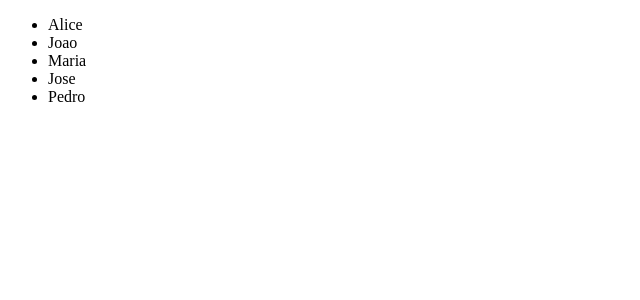
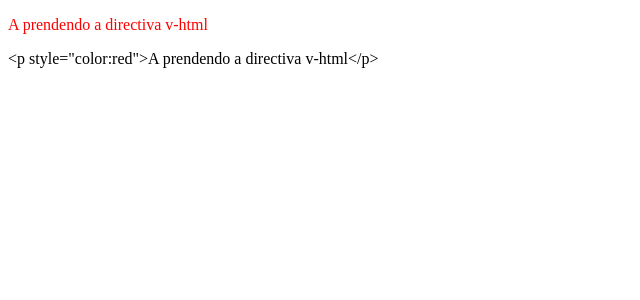
Before and after one commit to ITSimaoAbel/VueJs-course, a Vue app: page / in a window 1280 px wide. Shown: the top 300 px of the page, without its empty margins (0-640 px from the left). Built offline with nearby package versions, Linux system fonts and the light colour scheme.

Commit message:
Update: create component Exemplo04 and  Diretivas v-html

```diff
--- a/src/App.vue
+++ b/src/App.vue
@@ -3,11 +3,12 @@
   //importacao dos componentes
   //import Exemplo01 from './components/Exemplo01Interpolacao.vue';
   //import Exemplo02 from './components/Exemplo02Condicional.vue';
-  import Exemplo03 from './components/Exemplo03Laco.vue';
+  //import Exemplo03 from './components/Exemplo03Laco.vue';
+  import Exemplo04 from './components/Exemplo04HTML.vue';
 
 </script>
 
 <!-- HTML -->
  <template>
-    <Exemplo03></Exemplo03>
+    <Exemplo04></Exemplo04>
  </template>
--- /dev/null
+++ b/src/components/Exemplo04HTML.vue
@@ -0,0 +1,13 @@
+<!-- SCRIPT -->
+ <script setup>
+    // Variavel
+    let texto = '<p style="color:red">A prendendo a directiva v-html</p>';
+
+</script>
+
+<!-- SCRIPT -->
+ <template>
+    <div v-html="texto"></div>
+
+    <div>{{ texto }}</div>
+ </template>
```
